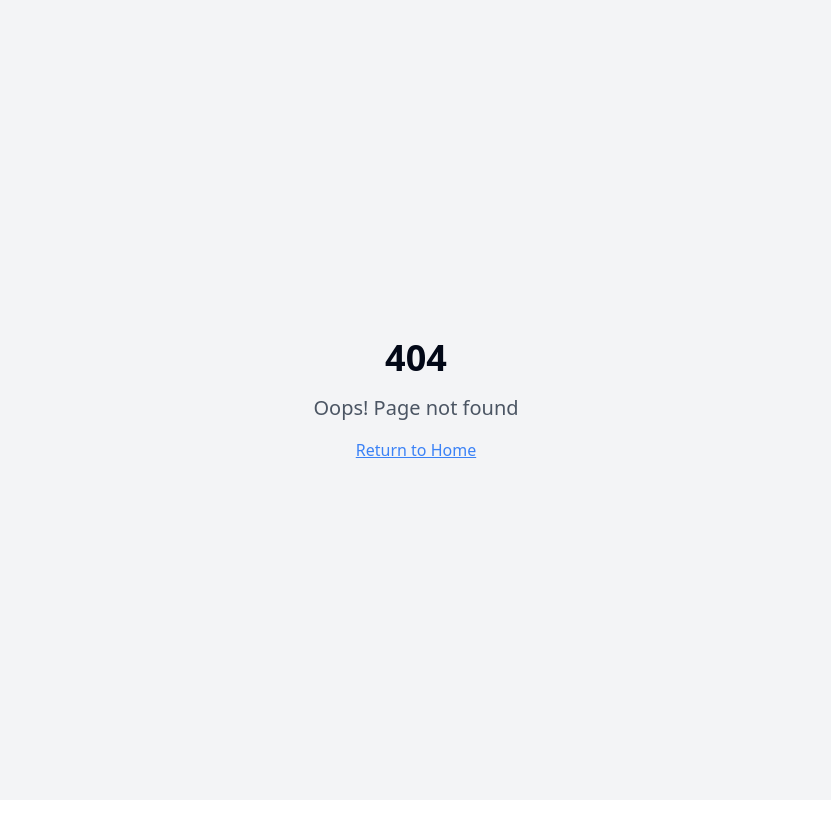
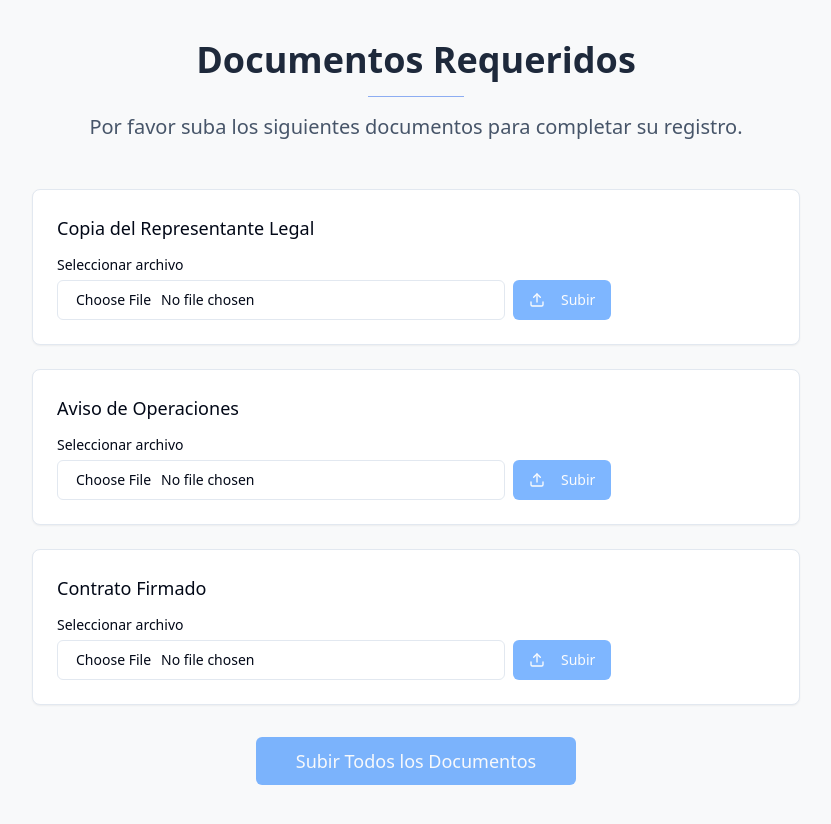
Before and after one commit to mingod10/form-o-matic-sharepoint, a React (Vite) app: page /documents-upload in a window 1280 px wide. Before the commit this address had no page. Shown: the top 824 px of the page, without its empty margins (224-1055 px from the left). Before the commit the page ends 800 px from the top, so only its background shows below. Built offline with nearby package versions, Linux system fonts and the light colour scheme.

Commit message:
Implement document upload page
- Implement a new page for uploading documents after form submission.
- Add functionality to upload: copia del representante legal, aviso de operaciones, and contrato firmado.

```diff
--- a/src/App.tsx
+++ b/src/App.tsx
@@ -1,9 +1,11 @@
+
 import { Toaster } from "@/components/ui/toaster";
 import { Toaster as Sonner } from "@/components/ui/sonner";
 import { TooltipProvider } from "@/components/ui/tooltip";
 import { QueryClient, QueryClientProvider } from "@tanstack/react-query";
 import { BrowserRouter, Routes, Route } from "react-router-dom";
 import Index from "./pages/Index";
+import DocumentsUpload from "./pages/DocumentsUpload";
 import NotFound from "./pages/NotFound";
 
 const queryClient = new QueryClient();
@@ -16,6 +18,7 @@ const App = () => (
       <BrowserRouter>
         <Routes>
           <Route path="/" element={<Index />} />
+          <Route path="/documents-upload" element={<DocumentsUpload />} />
           {/* ADD ALL CUSTOM ROUTES ABOVE THE CATCH-ALL "*" ROUTE */}
           <Route path="*" element={<NotFound />} />
         </Routes>
--- a/src/components/BusinessForm.tsx
+++ b/src/components/BusinessForm.tsx
@@ -1,5 +1,6 @@
 
 import React, { useState, useEffect } from "react";
+import { useNavigate } from "react-router-dom";
 import { useToast } from "@/hooks/use-toast";
 import { toast } from "sonner";
 import {
@@ -23,6 +24,7 @@ import ContactSection from "./ContactSection";
 import BranchSection from "./BranchSection";
 
 const BusinessForm = () => {
+  const navigate = useNavigate();
   const [formData, setFormData] = useState<BusinessFormData>(createEmptyFormData());
   const [isSubmitting, setIsSubmitting] = useState(false);
   const [submitSuccess, setSubmitSuccess] = useState(false);
@@ -69,16 +71,16 @@ const BusinessForm = () => {
         setSubmitSuccess(true);
         toast.success("Formulario enviado exitosamente");
 
-        // Reset form after 2 seconds
+        // After successful submission, navigate to documents upload page
         setTimeout(() => {
-          setFormData(createEmptyFormData());
-          setSubmitSuccess(false);
-        }, 2000);
+          // Generate a unique business ID from form data
+          const businessId = `${formData.ruc}-${formData.dv}`;
+          navigate("/documents-upload", { state: { businessId } });
+        }, 1500);
       }
     } catch (error) {
       console.error("Error submitting form:", error);
       toast.error("Error al enviar el formulario");
-    } finally {
       setIsSubmitting(false);
     }
   };
--- /dev/null
+++ b/src/pages/DocumentsUpload.tsx
@@ -0,0 +1,218 @@
+
+import React, { useState } from "react";
+import { useLocation, useNavigate } from "react-router-dom";
+import { Button } from "@/components/ui/button";
+import { Input } from "@/components/ui/input";
+import { Label } from "@/components/ui/label";
+import { Separator } from "@/components/ui/separator";
+import { toast } from "sonner";
+import { Check, Upload, Loader2, FileIcon } from "lucide-react";
+import { uploadFileToSharePoint } from "@/lib/sharepoint";
+
+type DocumentType = "representanteLegal" | "avisoOperaciones" | "contratoFirmado";
+
+interface DocumentStatus {
+  file: File | null;
+  uploading: boolean;
+  uploaded: boolean;
+  url: string | null;
+}
+
+const DocumentsUpload = () => {
+  const location = useLocation();
+  const navigate = useNavigate();
+  const businessId = location.state?.businessId || "unknown";
+
+  const [documents, setDocuments] = useState<Record<DocumentType, DocumentStatus>>({
+    representanteLegal: { file: null, uploading: false, uploaded: false, url: null },
+    avisoOperaciones: { file: null, uploading: false, uploaded: false, url: null },
+    contratoFirmado: { file: null, uploading: false, uploaded: false, url: null },
+  });
+
+  const handleFileChange = (type: DocumentType) => (e: React.ChangeEvent<HTMLInputElement>) => {
+    if (e.target.files && e.target.files[0]) {
+      setDocuments({
+        ...documents,
+        [type]: {
+          ...documents[type],
+          file: e.target.files[0],
+          uploaded: false,
+        },
+      });
+    }
+  };
+
+  const handleUpload = async (type: DocumentType) => {
+    const file = documents[type].file;
+    if (!file) {
+      toast.error("Por favor seleccione un archivo primero");
+      return;
+    }
+
+    setDocuments({
+      ...documents,
+      [type]: {
+        ...documents[type],
+        uploading: true,
+      },
+    });
+
+    try {
+      const url = await uploadFileToSharePoint(file, `business-${businessId}`);
+
+      if (url) {
+        setDocuments({
+          ...documents,
+          [type]: {
+            ...documents[type],
+            uploading: false,
+            uploaded: true,
+            url,
+          },
+        });
+        toast.success(`Documento ${getDocumentTitle(type)} subido exitosamente`);
+      } else {
+        throw new Error("Error al subir archivo");
+      }
+    } catch (error) {
+      console.error(`Error uploading ${type} document:`, error);
+      toast.error(`Error al subir el documento ${getDocumentTitle(type)}`);
+
+      setDocuments({
+        ...documents,
+        [type]: {
+          ...documents[type],
+          uploading: false,
+        },
+      });
+    }
+  };
+
+  const getDocumentTitle = (type: DocumentType): string => {
+    switch (type) {
+      case "representanteLegal":
+        return "Copia del Representante Legal";
+      case "avisoOperaciones":
+        return "Aviso de Operaciones";
+      case "contratoFirmado":
+        return "Contrato Firmado";
+    }
+  };
+
+  const allDocumentsUploaded = Object.values(documents).every(
+    (doc) => doc.uploaded
+  );
+
+  const handleFinish = () => {
+    if (allDocumentsUploaded) {
+      toast.success("Proceso completado exitosamente");
+      navigate("/");
+    } else {
+      toast.error("Por favor suba todos los documentos requeridos");
+    }
+  };
+
+  const renderDocumentUpload = (type: DocumentType) => {
+    const doc = documents[type];
+    const title = getDocumentTitle(type);
+
+    return (
+      <div className="p-6 border rounded-lg bg-white shadow-sm mb-6 animate-fade-in">
+        <div className="flex items-center justify-between mb-4">
+          <h3 className="text-lg font-medium">{title}</h3>
+          {doc.uploaded && (
+            <span className="flex items-center text-green-600">
+              <Check className="h-5 w-5 mr-1" /> Documento subido
+            </span>
+          )}
+        </div>
+
+        <div className="space-y-4">
+          {doc.file && (
+            <div className="flex items-center p-3 bg-gray-50 rounded-md">
+              <FileIcon className="h-5 w-5 mr-2 text-blue-500" />
+              <span className="text-sm font-medium truncate">{doc.file.name}</span>
+              <span className="ml-2 text-xs text-gray-500">
+                ({(doc.file.size / 1024).toFixed(0)} KB)
+              </span>
+            </div>
+          )}
+
+          <div className="flex flex-col space-y-2">
+            <Label htmlFor={`file-${type}`}>
+              Seleccionar archivo
+            </Label>
+            <div className="flex gap-2">
+              <Input
+                id={`file-${type}`}
+                type="file"
+                accept=".pdf,.doc,.docx,.jpg,.jpeg,.png"
+                onChange={handleFileChange(type)}
+                disabled={doc.uploading || doc.uploaded}
+                className="max-w-md"
+              />
+
+              <Button
+                type="button"
+                onClick={() => handleUpload(type)}
+                disabled={!doc.file || doc.uploading || doc.uploaded}
+                variant={doc.uploaded ? "outline" : "default"}
+              >
+                {doc.uploading ? (
+                  <>
+                    <Loader2 className="mr-2 h-4 w-4 animate-spin" />
+                    Subiendo...
+                  </>
+                ) : doc.uploaded ? (
+                  <>
+                    <Check className="mr-2 h-4 w-4" />
+                    Subido
+                  </>
+                ) : (
+                  <>
+                    <Upload className="mr-2 h-4 w-4" />
+                    Subir
+                  </>
+                )}
+              </Button>
+            </div>
+          </div>
+        </div>
+      </div>
+    );
+  };
+
+  return (
+    <div className="min-h-screen bg-form pt-10 pb-16">
+      <div className="container mx-auto px-4 sm:px-6">
+        <header className="mb-12 text-center">
+          <h1 className="text-4xl font-bold text-form-heading mb-4 animate-slide-down">
+            Documentos Requeridos
+          </h1>
+          <Separator className="mx-auto w-24 my-4 bg-form-accent opacity-50" />
+          <p className="text-xl text-form-text max-w-2xl mx-auto animate-fade-in">
+            Por favor suba los siguientes documentos para completar su registro.
+          </p>
+        </header>
+
+        <div className="max-w-3xl mx-auto">
+          {renderDocumentUpload("representanteLegal")}
+          {renderDocumentUpload("avisoOperaciones")}
+          {renderDocumentUpload("contratoFirmado")}
+
+          <div className="flex justify-center mt-8">
+            <Button
+              className="form-button px-10 py-6 text-lg"
+              onClick={handleFinish}
+              disabled={!allDocumentsUploaded}
+            >
+              {allDocumentsUploaded ? "Finalizar Proceso" : "Subir Todos los Documentos"}
+            </Button>
+          </div>
+        </div>
+      </div>
+    </div>
+  );
+};
+
+export default DocumentsUpload;
```
